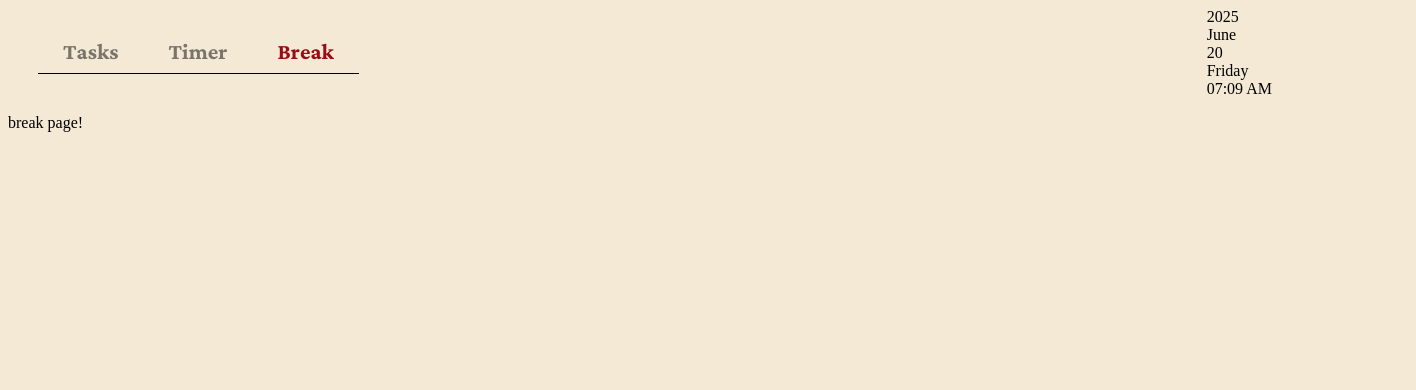
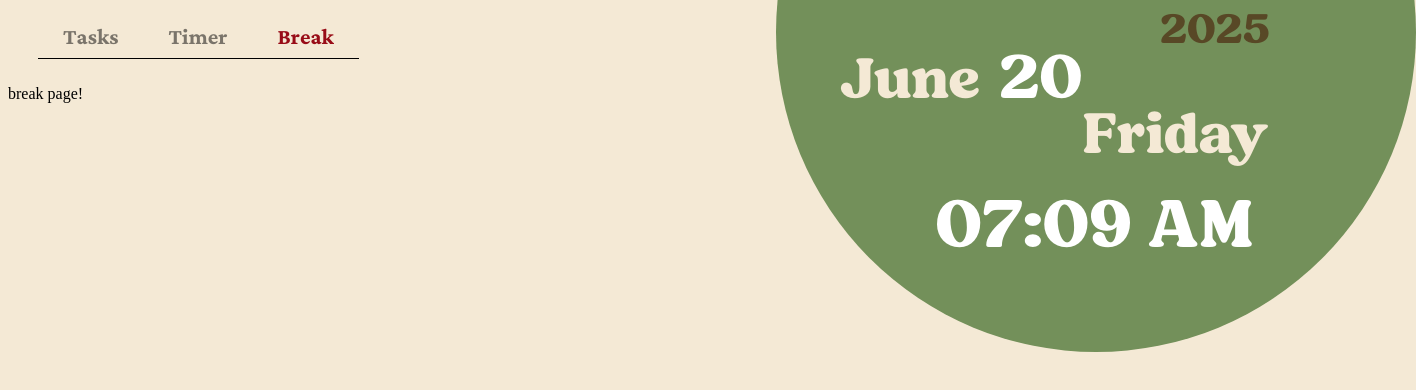
Before and after one commit to rebecca-jeon/Pomodoro_Timer, an Electron app: page renderer/break.html in a window 1280 px wide. Shown: the whole page, 1416 px wide, since content can reach past the window. Drawn offline with Linux system fonts and the light colour scheme.

Commit message:
Add: Date + Time Styling

```diff
--- a/main.js
+++ b/main.js
@@ -5,8 +5,8 @@ const { create } = require('domain');
 function createMainWindow() {
     const mainWindow = new BrowserWindow({
         title: 'Pomodoro Timer',
-        width: 800,
-        height: 600
+        width: 1280,
+        height: 832
     });
     mainWindow.loadFile(path.join(__dirname, './renderer/tasks.html'));
 }
--- a/renderer/components/date_time.html
+++ b/renderer/components/date_time.html
@@ -1,11 +1,13 @@
+<link rel="stylesheet" href="css/date_time.css" />
+
+<div class="circle"></div>
 
 <div id="datetime-container">
+    <div id="year"></div>
     <div id="date">
-        <div id="year"></div>
         <div id="month"></div>
         <div id="day"></div>
-        <div id="weekday"></div>
     </div>
-
+    <div id="weekday"></div>
     <div id="time"></div>
 </div>
--- /dev/null
+++ b/renderer/css/date_time.css
@@ -0,0 +1,62 @@
+.circle{
+    position: absolute;
+    top: -37vh;
+    left: 60vw;
+    width: 50vw;
+    height: 50vw;
+    border-radius: 50%;
+    background-color: #73905A;
+    display: flex;
+    z-index: 5;
+}
+
+#year{
+    position: absolute;
+    top: -.5vh;
+    left: 90vw;
+    color: #584826;
+    font-size: 4vw;
+    z-index: 10;
+    font-family:'Tomato Ketchap', sans-serif;
+}
+
+#date{
+    position: absolute;
+    top: 4vh;
+    left: 65vw;
+    display: flex;
+    align-items: baseline;
+    gap: 1.5vw;
+    z-index: 10;
+    font-family: 'Tomato Ketchap', sans-serif;
+}
+
+#month{
+    color: #F4E9D5;
+    font-size: 5.5vw;
+}
+
+#day{
+    color: white;
+    font-size: 6vw;
+}
+
+#weekday{
+    position: absolute;
+    top: 11.5vh;
+    right: 0.5vw;
+    font-size: 5.5vw;
+    color: #F4E9D5;
+    z-index: 10;
+    font-family: 'Tomato Ketchap', sans-serif;
+}
+
+#time{
+    position: absolute;
+    top: 22vh;
+    right: 1.5vw;
+    font-size: 6.5vw;
+    color: white;
+    z-index: 10;
+    font-family: 'Tomato Ketchap', sans-serif;
+}
--- a/renderer/css/global.css
+++ b/renderer/css/global.css
@@ -1,6 +1,10 @@
 @font-face {
     font-family: 'Lateef';
     src: url(../../assets/fonts/Lateef/Lateef-Bold.ttf);
+}
+@font-face {
+    font-family: 'Tomato Ketchap';
+    src: url(../../assets/fonts/Tomato/Tomato\ Ketchup\ copy.otf);
 }
 
 
@@ -9,6 +13,7 @@ body {
 }
 
 #header {
+    position: relative;
     display: flex;
     flex-direction: row;
     justify-content: space-between;
```
Also changed, not shown: assets/fonts/Tomato/Tomato Ketchup copy.otf (added), 3 other files.
